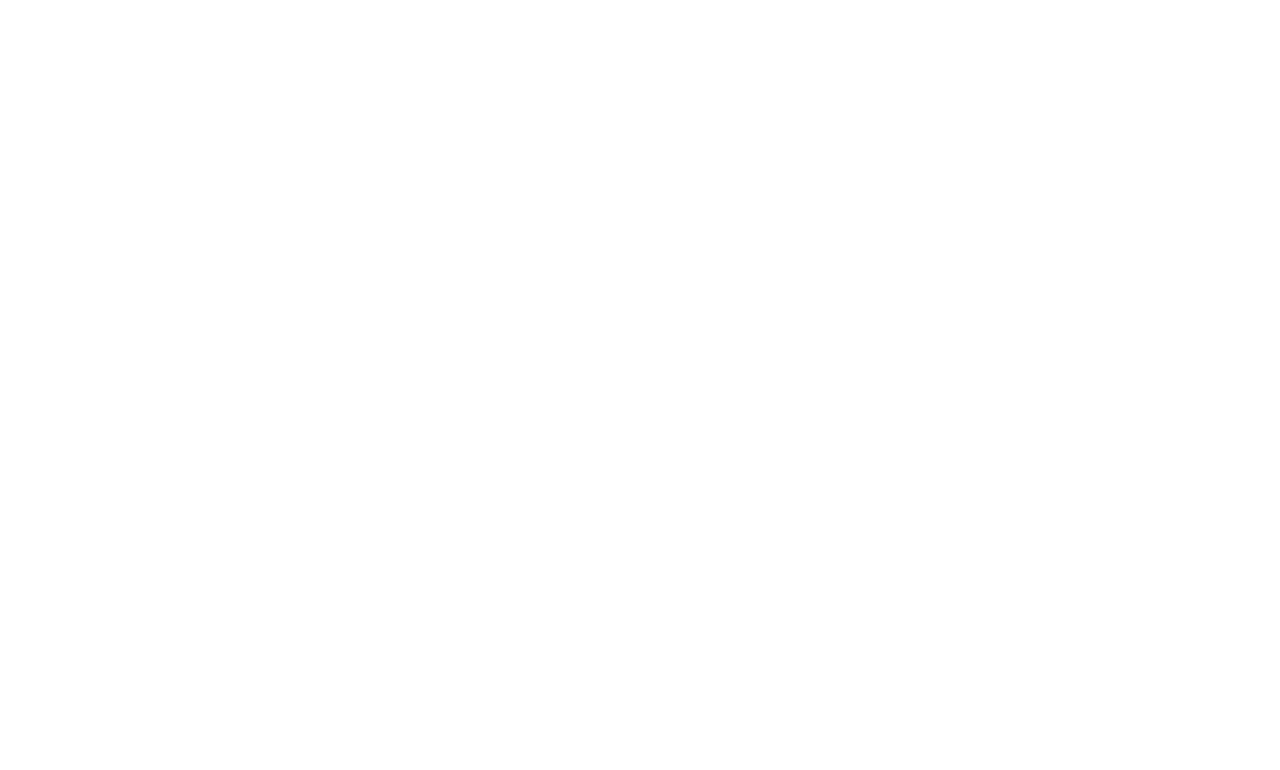
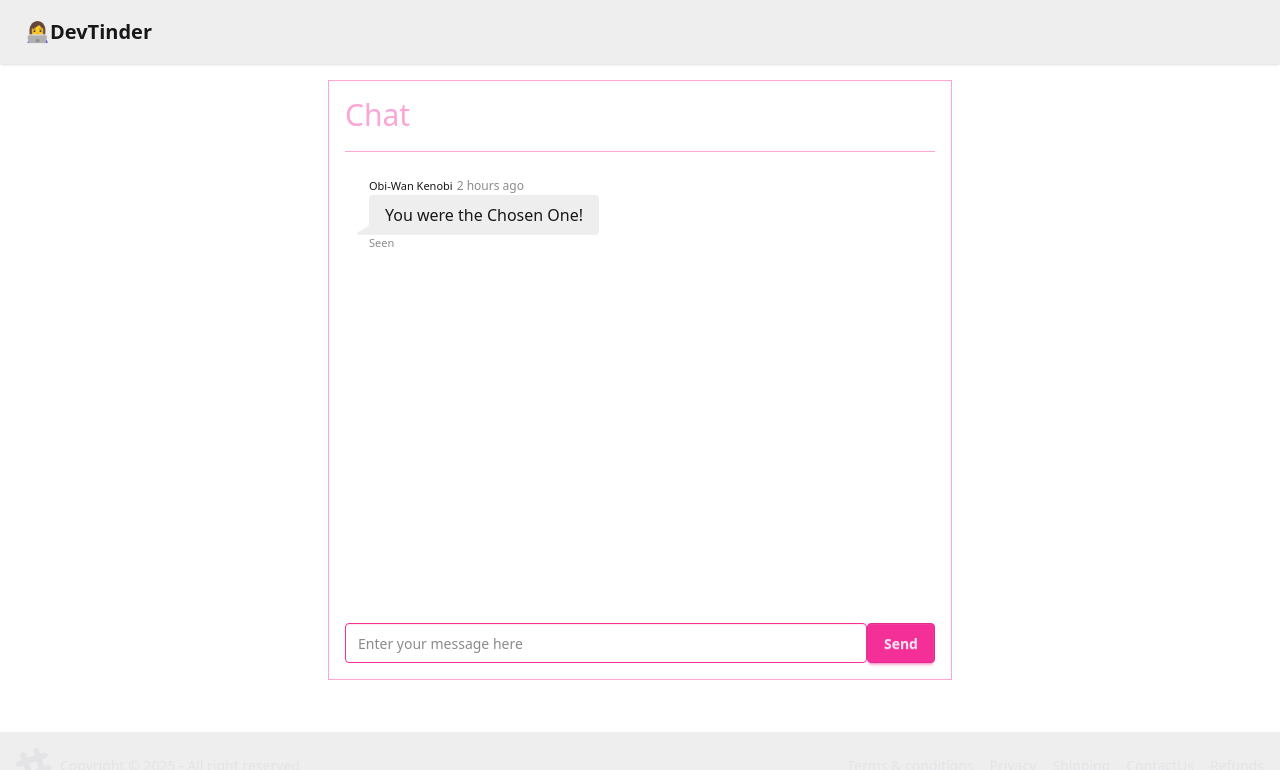
Before and after one commit to itssShiva/devTinder-web, a React (Vite) app: page /chat/1 in a window 1280 px wide. Before the commit this address had no page. Shown: the top 770 px of the page. Built offline with nearby package versions, Linux system fonts and the light colour scheme; no server answers.

Commit message:
Chat feature created

```diff
--- a/src/App.jsx
+++ b/src/App.jsx
@@ -16,6 +16,7 @@ import Privacy from "./components/Privacy.jsx";
 import ContactUs from "./components/ContactUs.jsx";
 import Refunds from "./components/Refunds.jsx";
 import Premium from "./components/Premium.jsx";
+import Chat from "./components/Chat.jsx";
 
 function App() {
   return (
@@ -37,6 +38,7 @@ function App() {
           <Route path='/contactus' element={<ContactUs/>}/>
           <Route path='/refunds' element={<Refunds/>}/>
           <Route path='/premium' element={<Premium/>}/>
+          <Route path='/chat/:targetUserId' element={<Chat/>}/>
           </Route>
       </Routes>
     </BrowserRouter>
--- /dev/null
+++ b/src/components/Chat.jsx
@@ -0,0 +1,33 @@
+import React from "react";
+
+const Chat = () => {
+  return (
+    <div className="flex items-center justify-center p-4">
+      <div className="flex border border-pink-300 w-1/2 h-[600px] p-4 flex-col">
+        <div className="h-[60px] border-b border-pink-300 w-full text-3xl text-pink-300">
+          Chat
+        </div>
+        <div className="w-full h-[500px] p-3 mt-2.5">
+          <div className="chat chat-start">
+            <div className="chat-header">
+              Obi-Wan Kenobi
+              <time className="text-xs opacity-50">2 hours ago</time>
+            </div>
+            <div className="chat-bubble">You were the Chosen One!</div>
+            <div className="chat-footer opacity-50">Seen</div>
+          </div>
+        </div>
+        <div className="flex justify-between">
+          <input
+            type="text"
+            placeholder="Enter your message here"
+            className="input input-secondary w-[650px]"
+          />
+          <button className="btn btn-secondary p-4">Send</button>
+        </div>
+      </div>
+    </div>
+  );
+};
+
+export default Chat;
--- a/src/components/Connections.jsx
+++ b/src/components/Connections.jsx
@@ -3,6 +3,7 @@
     import axios from 'axios'
     import { useDispatch, useSelector } from 'react-redux'
     import { addConnections } from '../utils/connectionSlice'
+import { Link } from 'react-router-dom'
 
 
     const Connections = () => {
@@ -26,10 +27,10 @@
         </>
     return (
 
-        <div className='flex justify-center items-center flex-col gap-4 mt-2 my-4 pb-10'>
+        <div className='flex justify-center items-center flex-col gap-4 mt-2 my-4 pb-10 '>
 
         { connections.map((user)=>(
-                <div className="card card-side bg-base-300 shadow-sm max-w-[400px] min-w-[500px] max-h-[300px]" key={user._id}>
+                <div className="card card-side bg-base-300 shadow-sm max-w-[400px] min-w-[500px] max-h-[300px] p-5" key={user._id}>
     <figure className='h-[100px] w-[100px] rounded-full my-8 ml-4'>
         <img
         src={user.photoUrl}
@@ -41,8 +42,8 @@
         <p>Gender: {user.gender}</p>
         <p >About: {user.about}</p>
         <p >Skills: {user.skills}</p>
-
     </div>
+    <Link to={'/chat/'+user._id}><button className='mx-auto mt-[100px] btn btn-secondary '>Chat</button></Link>
     </div>
             ))}
 
--- a/src/components/Footer.jsx
+++ b/src/components/Footer.jsx
@@ -3,7 +3,7 @@ import { Link } from 'react-router-dom'
 
 const Footer = () => {
   return (
-    <footer className="footer sm:footer-horizontal bg-base-300 text-neutral-content fixed bottom-0 p-4 ">
+    <footer className="footer sm:footer-horizontal bg-base-300 text-neutral-content fixed bottom-0 p-4 w-full">
   <aside className="grid-flow-col items-center">
     <svg
       width="36"
```
